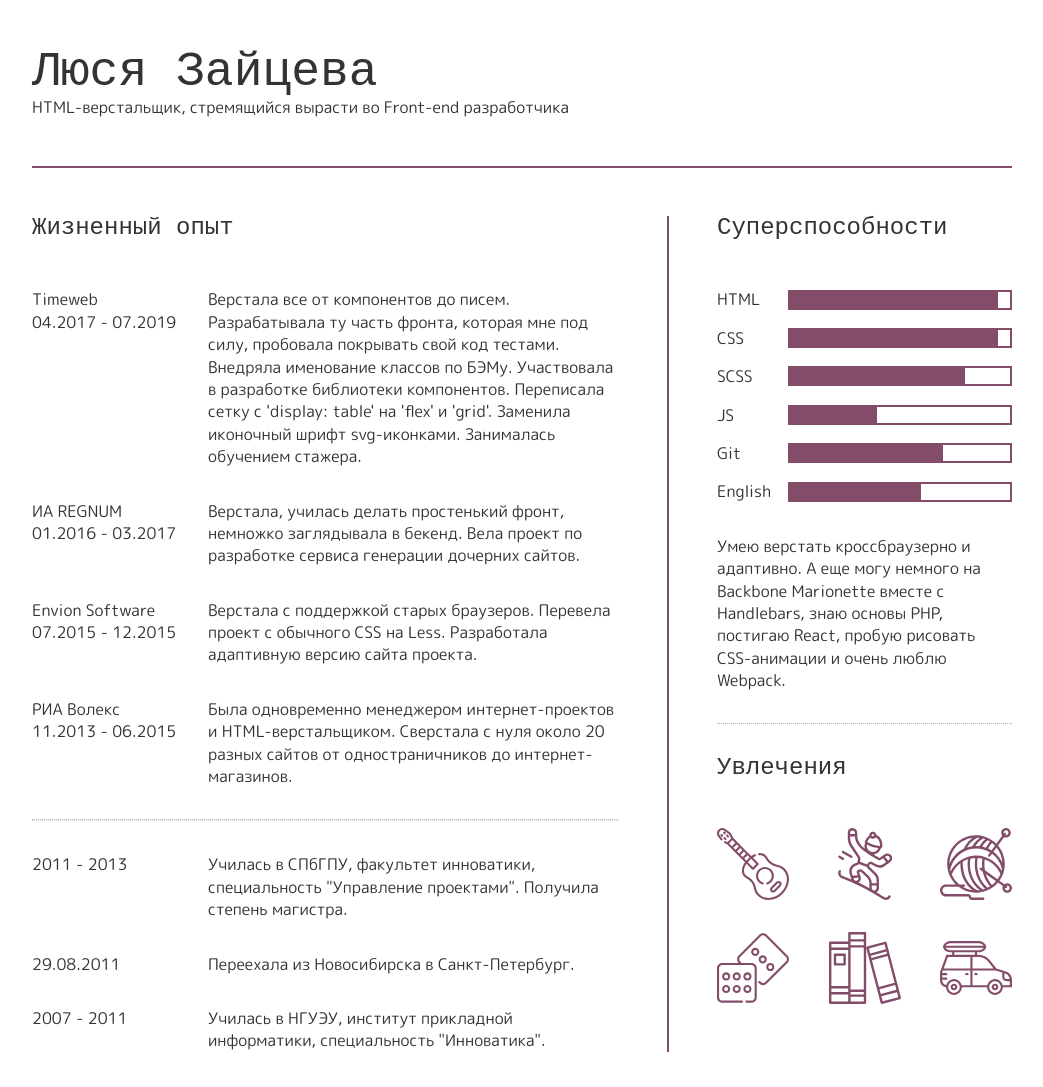
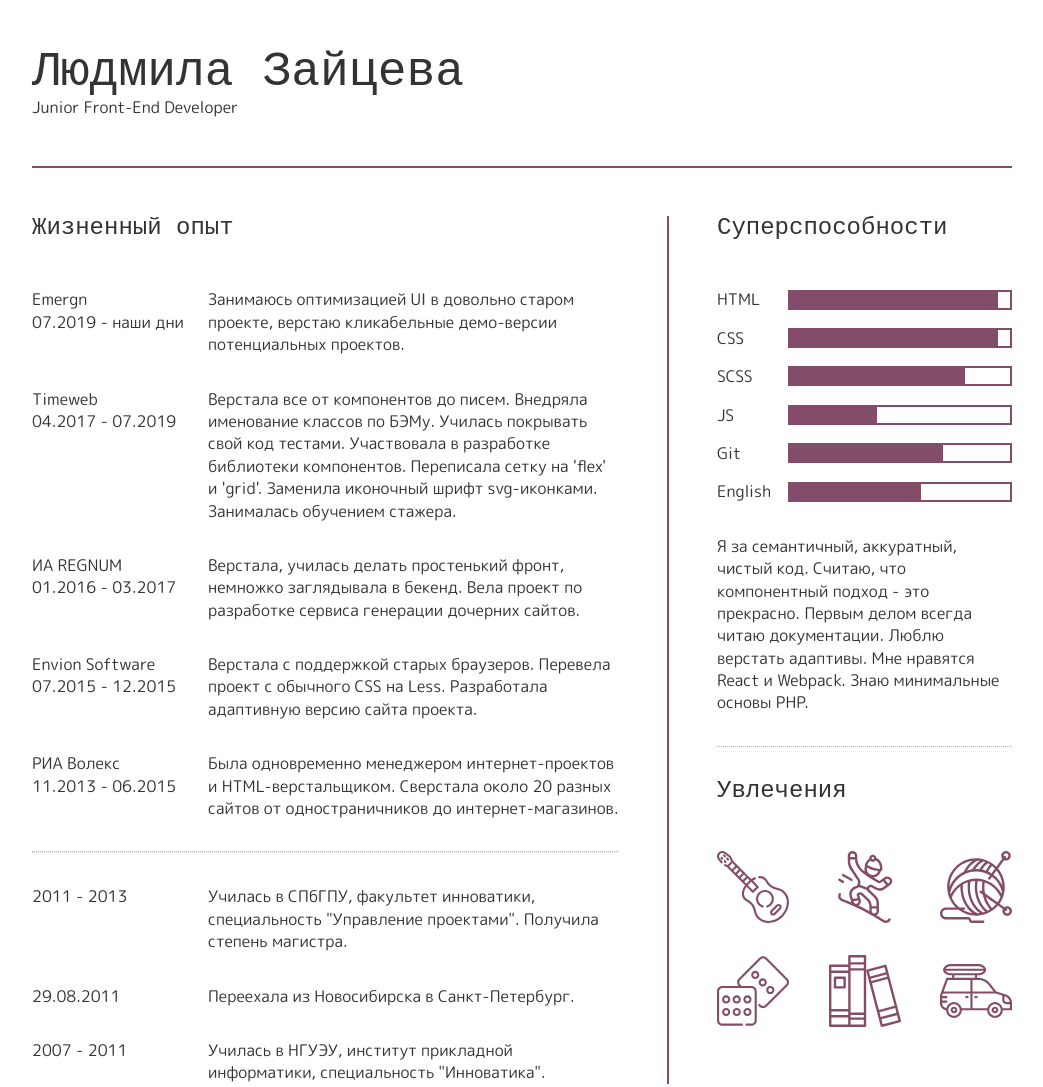
Before and after one commit to vesna516/vesna516.github.io, a website: page index.html in a window 1280 px wide. Shown: the top 1087 px of the page, without its empty margins (118-1161 px from the left). Drawn offline with Linux system fonts and the light colour scheme; a web font is replaced by a local one.

Commit message:
Info update

```diff
--- a/index.html
+++ b/index.html
@@ -11,8 +11,8 @@
 <body>
 	<div class="wrapper">
 		<header class="header">
-			<h1>Люся Зайцева</h1>
-			<span class="no-break">HTML-верстальщик</span>, стремящийся вырасти во <span class="no-break">Front-end</span> разработчика
+			<h1>Людмила Зайцева</h1>
+			<span class="no-break">Junior Front-End Developer</span>
 			<span class="only-print">galaktika516@gmail.com</span>
 		</header>
 		<div class="wrapper__row">
@@ -20,10 +20,20 @@
 				<h2>Жизненный опыт</h2>
 				<section class="experience__item">
 					<div class="experience__item-name">
+						Emergn<br>07.2019 - наши дни
+					</div>
+					<div class="experience__item-description">
+						Занимаюсь оптимизацией UI в довольно старом проекте, верстаю кликабельные демо-версии потенциальных проектов.
+					</div>
+				</section>
+				<section class="experience__item">
+					<div class="experience__item-name">
 						Timeweb<br>04.2017 - 07.2019
 					</div>
 					<div class="experience__item-description">
-						Верстала все от компонентов до писем. Разрабатывала ту часть фронта, которая мне под силу, пробовала покрывать свой код тестами. Внедряла именование классов по БЭМу. Участвовала в разработке библиотеки компонентов. Переписала сетку с 'display: table' на 'flex' и 'grid'. Заменила иконочный шрифт svg-иконками. Занималась обучением стажера.
+						Верстала все от компонентов до писем. Внедряла именование классов по БЭМу. Училась покрывать свой код тестами.
+						Участвовала в разработке библиотеки компонентов. Переписала сетку на 'flex' и 'grid'.
+						Заменила иконочный шрифт svg-иконками. Занималась обучением стажера.
 					</div>
 				</section>
 				<section class="experience__item">
@@ -31,7 +41,8 @@
 						ИА REGNUM<br>01.2016 - 03.2017
 					</div>
 					<div class="experience__item-description">
-						Верстала, училась делать простенький фронт, немножко заглядывала в бекенд. Вела проект по разработке сервиса генерации дочерних сайтов.
+						Верстала, училась делать простенький фронт, немножко заглядывала в бекенд.
+						Вела проект по разработке сервиса генерации дочерних сайтов.
 					</div>
 				</section>
 				<section class="experience__item">
@@ -39,7 +50,8 @@
 						Envion Software<br>07.2015 - 12.2015
 					</div>
 					<div class="experience__item-description">
-						Верстала с поддержкой старых браузеров. Перевела проект с обычного CSS на Less. Разработала адаптивную версию сайта проекта.
+						Верстала с поддержкой старых браузеров. Перевела проект с обычного CSS на Less.
+						Разработала адаптивную версию сайта проекта.
 					</div>
 				</section>
 				<section class="experience__item">
@@ -47,7 +59,8 @@
 						РИА Волекс<br>11.2013 - 06.2015
 					</div>
 					<div class="experience__item-description">
-						Была одновременно менеджером интернет-проектов и HTML-верстальщиком. Сверстала с нуля около 20 разных сайтов от одностраничников до интернет-магазинов.
+						Была одновременно менеджером интернет-проектов и HTML-верстальщиком.
+						Сверстала около 20 разных сайтов от одностраничников до интернет-магазинов.
 					</div>
 				</section>
 				<hr>
@@ -103,7 +116,10 @@
 						<div class="skills__item-name">English</div>
 						<div class="skills__item-level skills__item-level_english"></div>
 					</section>
-					<p>Умею верстать кроссбраузерно и адаптивно. А еще могу немного на Backbonе Marionette вместе с Handlebars, знаю основы PHP, постигаю React, пробую рисовать CSS-анимации и очень люблю Webpack.</p>
+					<p>
+						Я за семантичный, аккуратный, чистый код. Считаю, что компонентный подход - это прекрасно. Первым делом всегда читаю документации. Люблю верстать адаптивы. Мне нравятся React и Webpack.
+						Знаю минимальные основы PHP.
+					</p>
 				</article>
 				<article class="wrapper__right-second-box hobby">
 					<h2>Увлечения</h2>
```
